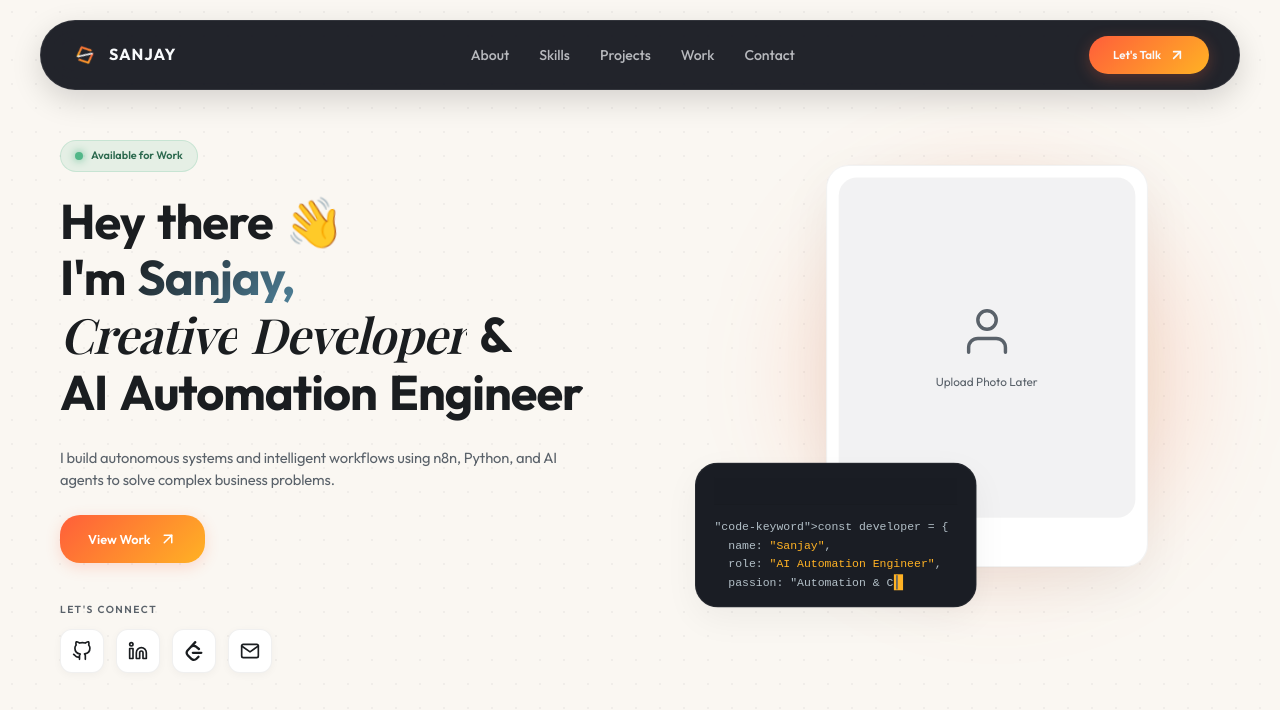
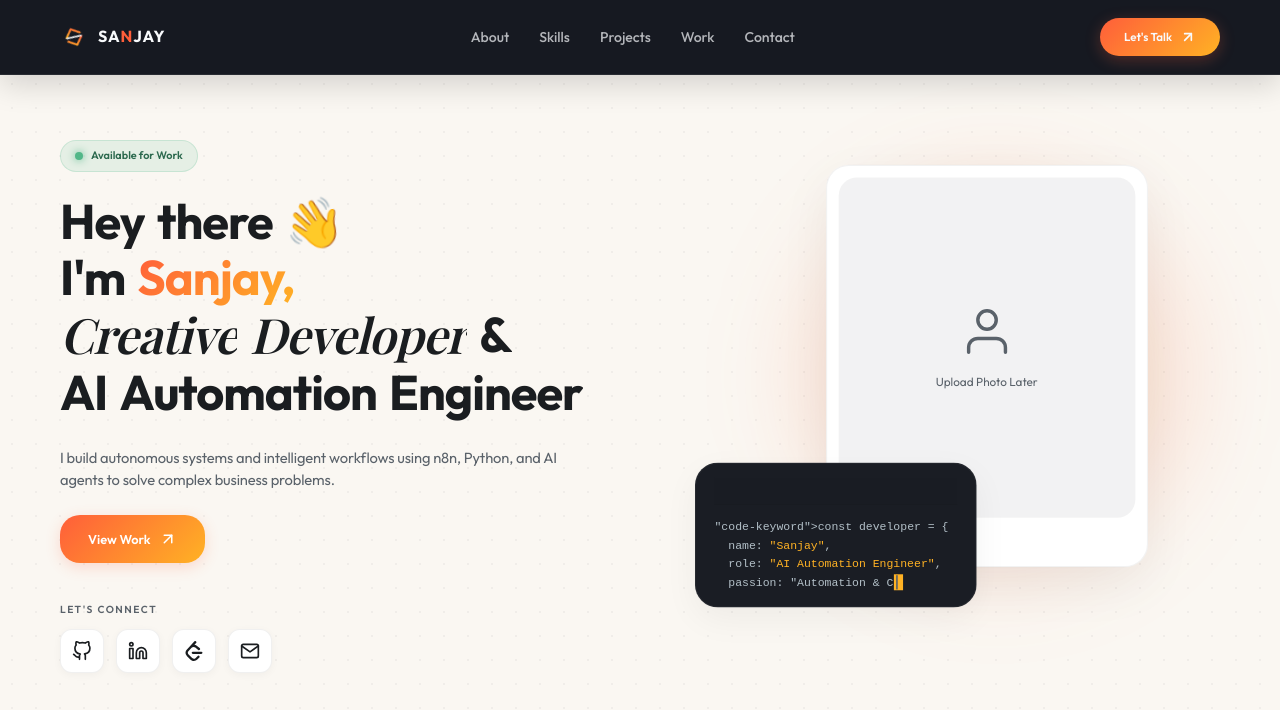
Before and after one commit to sanjay-jetx/Portfolio, a React (Vite) app: page / in a window 1280 px wide. Shown: the top 710 px of the page. Built offline with nearby package versions, Linux system fonts and the light colour scheme; a web font is replaced by a local one.

Commit message:
Fix navbar layout, restore orange logo and name gradient

```diff
--- a/src/components/Hero/Hero.tsx
+++ b/src/components/Hero/Hero.tsx
@@ -99,8 +99,8 @@ const Hero: React.FC = () => {
             </div>
             <div style={{ overflow: 'hidden', display: 'flex', flexWrap: 'wrap', alignItems: 'center' }}>
               {renderWords("I'm")}
-              <span style={{ display: 'inline-block', overflow: 'hidden', paddingBottom: '0.1em' }}>
-                <motion.span variants={wordVariants} className="highlight-text" style={{ display: 'inline-block' }}>Sanjay,</motion.span>
+              <span className="highlight-text" style={{ display: 'inline-block', overflow: 'hidden', paddingBottom: '0.1em' }}>
+                <motion.span variants={wordVariants} style={{ display: 'inline-block' }}>Sanjay,</motion.span>
               </span>
             </div>
             <div style={{ overflow: 'hidden', display: 'flex', flexWrap: 'wrap', alignItems: 'center' }}>
@@ -108,7 +108,7 @@ const Hero: React.FC = () => {
               {renderWords("&")}
             </div>
             <div style={{ overflow: 'hidden', display: 'flex', flexWrap: 'wrap', alignItems: 'center' }}>
-              {renderWords("AI Automation Engineer")}
+              {renderWords("AI Automation Engineer", "bold-title")}
             </div>
           </motion.h1>
 
--- a/src/components/Navbar/Navbar.tsx
+++ b/src/components/Navbar/Navbar.tsx
@@ -57,7 +57,7 @@ const Navbar: React.FC<NavbarProps> = ({ fadeLoader, logoRef }) => {
               </svg>
             </div>
             <span className={`logo-text ${fadeLoader ? 'fade-in' : ''}`}>
-              SANJAY
+              SA<span style={{ color: 'var(--color-rose)' }}>N</span>JAY
             </span>
           </a>
 
--- a/src/index.css
+++ b/src/index.css
@@ -85,28 +85,25 @@ a {
 /* Navbar Layout */
 .navbar {
   position: fixed;
-  top: 20px;
-  left: 50%;
-  transform: translateX(-50%);
-  width: calc(100% - 40px);
-  max-width: 1200px;
-  height: 70px;
+  top: 0;
+  left: 0;
+  width: 100%;
+  height: 75px;
   background-color: rgba(10, 13, 22, 0);
   backdrop-filter: blur(0px);
-  border: 1px solid rgba(255, 255, 255, 0);
-  border-radius: 50px;
+  border-bottom: 1px solid rgba(255, 255, 255, 0);
   z-index: 1000;
   box-shadow: none;
   display: flex;
   align-items: center;
-  padding: 0 30px;
+  padding: 0 max(30px, calc(50vw - 580px));
   transition: background-color 0.8s ease, border-color 0.8s ease, box-shadow 0.8s ease, backdrop-filter 0.8s ease;
 }
 
 .navbar.navbar-loaded {
-  background-color: rgba(10, 13, 22, 0.9);
+  background-color: rgba(10, 13, 22, 0.95);
   backdrop-filter: blur(16px);
-  border: 1px solid rgba(255, 255, 255, 0.08);
+  border-bottom: 1px solid rgba(255, 255, 255, 0.08);
   box-shadow: 0 10px 30px rgba(0, 0, 0, 0.15);
 }
 
@@ -311,10 +308,14 @@ a {
 }
 
 .highlight-text {
-  background: linear-gradient(135deg, var(--text-main) 0%, var(--color-slate) 100%);
+  background: linear-gradient(135deg, var(--color-rose) 0%, var(--color-amber) 100%);
   -webkit-background-clip: text;
   -webkit-text-fill-color: transparent;
   display: inline-block;
+}
+
+.bold-title {
+  font-weight: 900;
 }
 
 .wave-hand {
```
